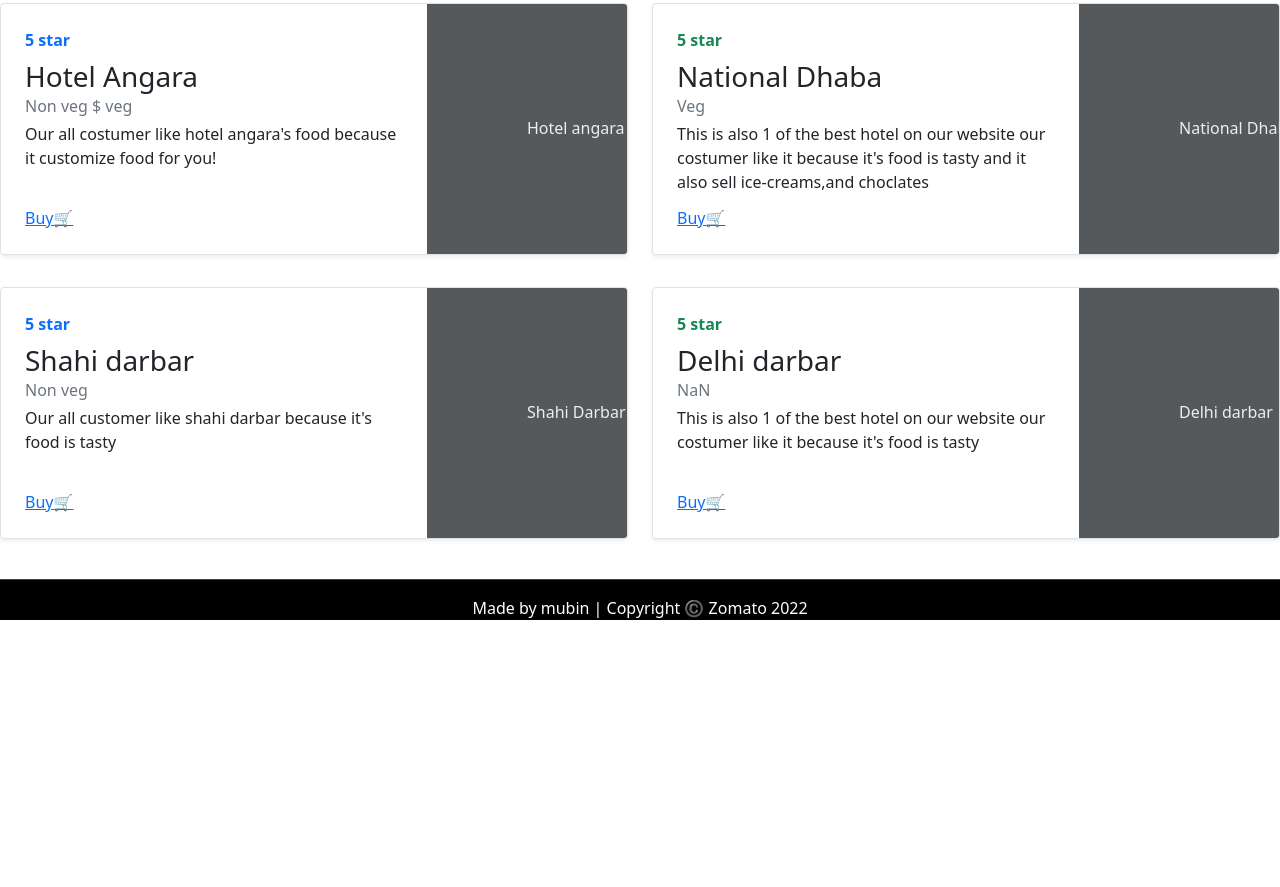
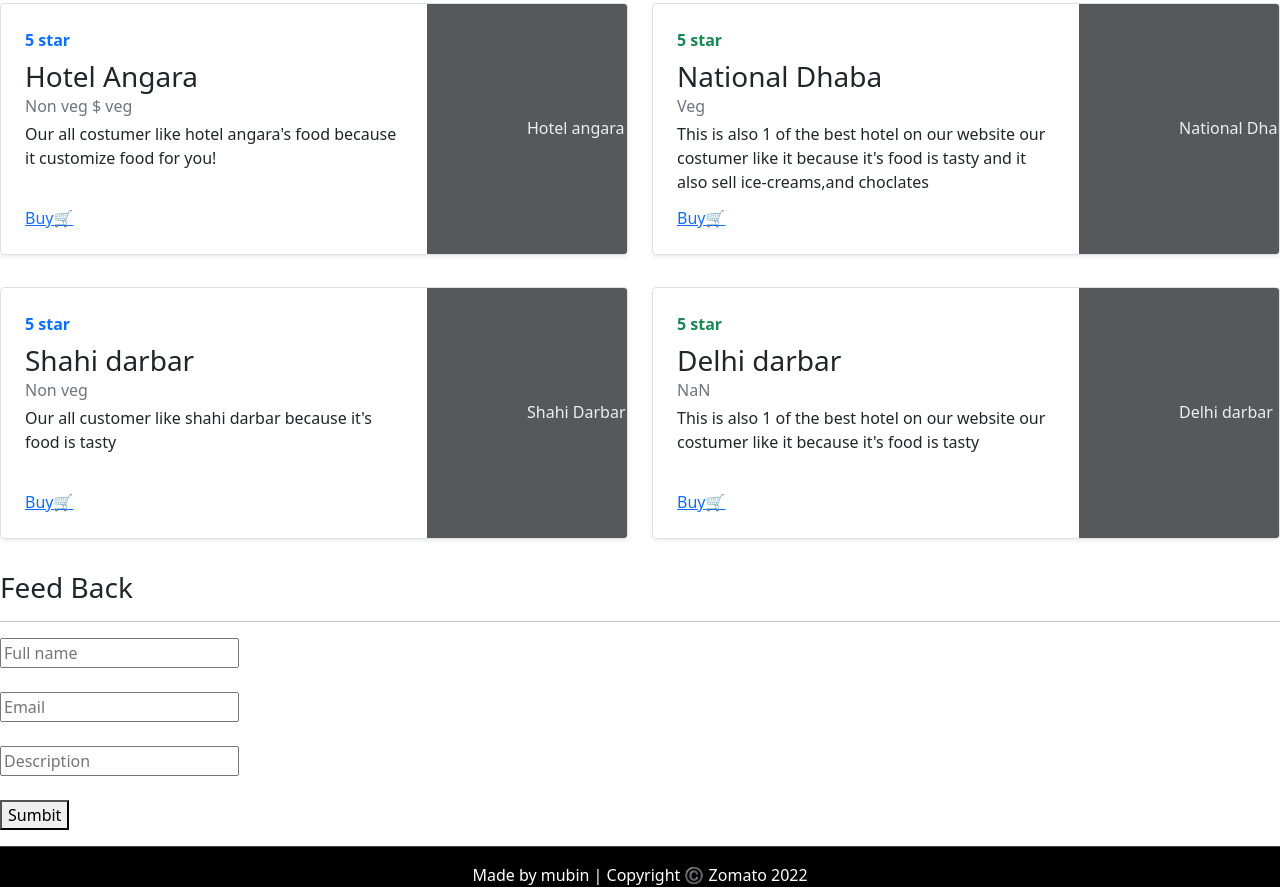
Before and after one commit to qidasqidas/Food-Boy--, a plain HTML site: page index.html in a window 1280 px wide. Shown: the part 348-1235 px from the top of the page. Before the commit the page ends 968 px from the top, so only its background shows below. Drawn offline with nearby package versions, Linux system fonts and the light colour scheme; a script that the page names is missing.

Commit message:
Update index.html

```diff
--- a/index.html
+++ b/index.html
@@ -130,7 +130,17 @@
             </div>
         </div>
     </div>
-
+ <div id="fed">
+        <h3>Feed Back</h3>
+        <hr>
+        <input type="text" placeholder="Full name" id="name">
+        <br><br>
+        <input type="email" placeholder="Email" id="email">
+        <br><br>
+        <input type="description" id="desc" placeholder="Description">
+        <br><br>
+        <button id="sum">Sumbit</button>
+    </div>
     <div id="End">
         <hr>
         Made by mubin | Copyright ©️ Zomato 2022
```
